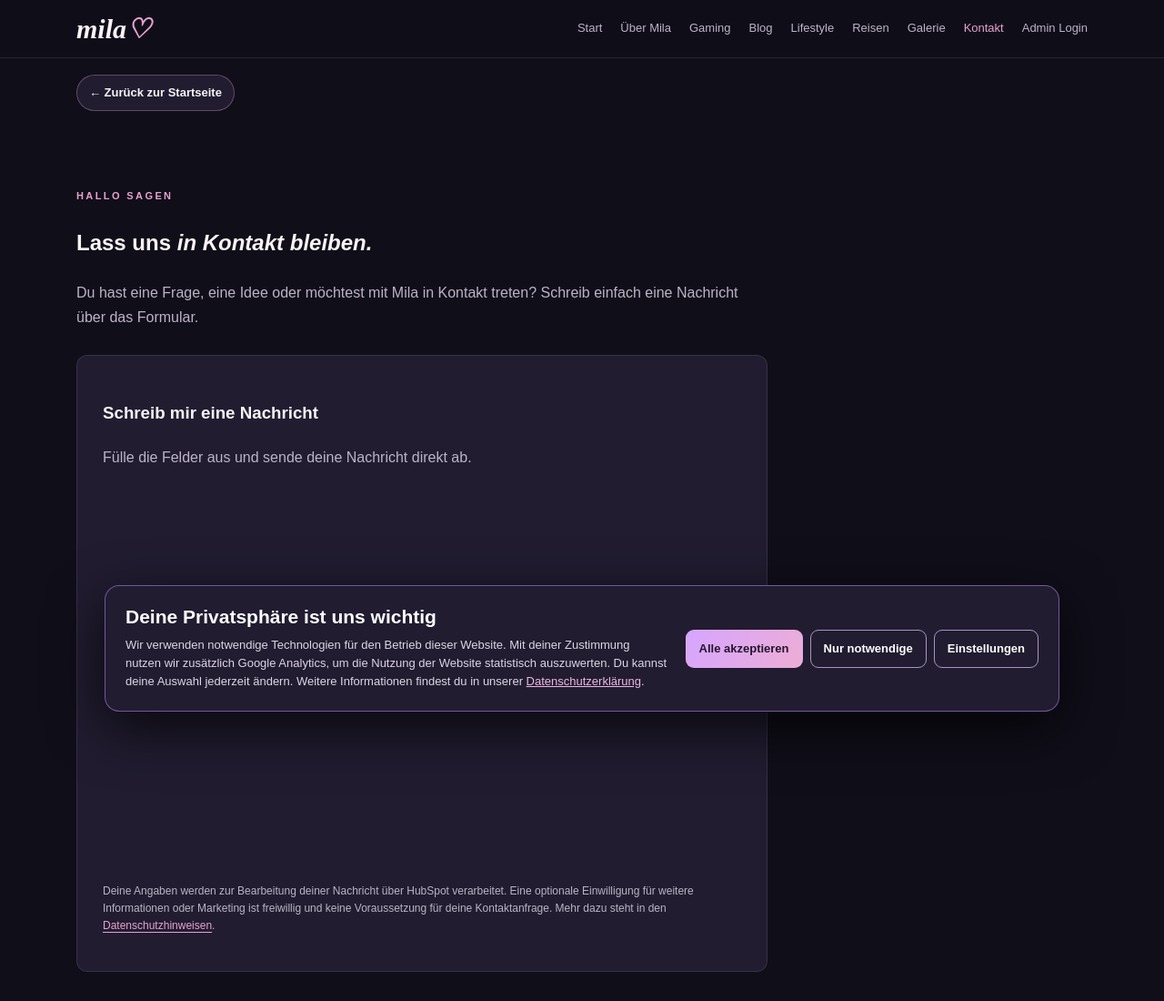
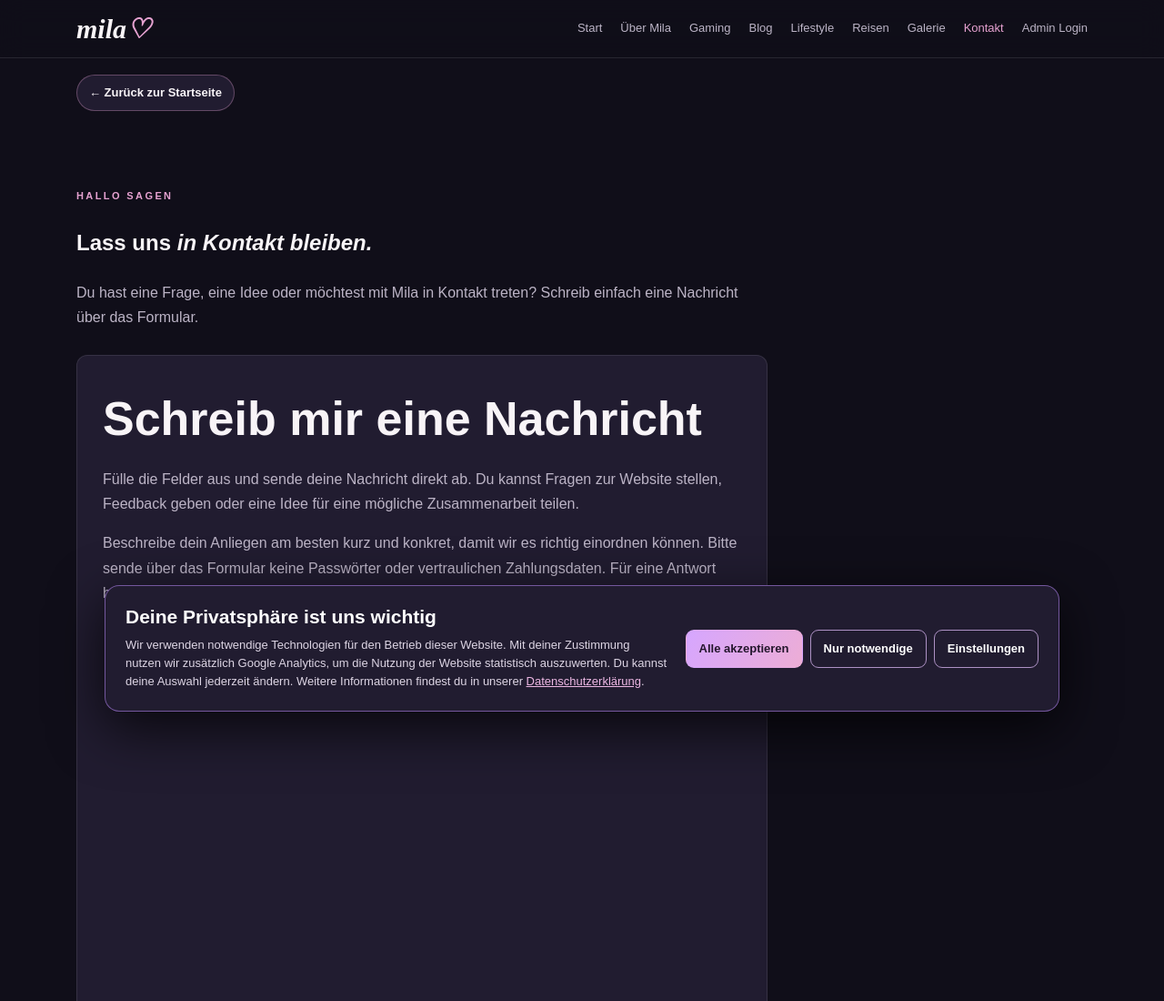
Before and after one commit to eGGad1991/eggad-digital-website, a plain HTML site: page site/kontakt/index.html in a window 1280 px wide. Shown: the top 1100 px of the page at 91% size. Drawn offline with Linux system fonts and the light colour scheme; a script that the page names is missing.

Commit message:
Öffentliche Seiten inhaltlich und strukturell verbessern

```diff
--- a/site/kontakt/index.html
+++ b/site/kontakt/index.html
@@ -26,8 +26,9 @@
 <p>Du hast eine Frage, eine Idee oder möchtest mit Mila in Kontakt treten? Schreib einfach eine Nachricht über das Formular.</p>
 </div>
 <div class="panel contact-card">
-<h3>Schreib mir eine Nachricht</h3>
-<p>Fülle die Felder aus und sende deine Nachricht direkt ab.</p>
+<h2>Schreib mir eine Nachricht</h2>
+<p>Fülle die Felder aus und sende deine Nachricht direkt ab. Du kannst Fragen zur Website stellen, Feedback geben oder eine Idee für eine mögliche Zusammenarbeit teilen.</p>
+<p>Beschreibe dein Anliegen am besten kurz und konkret, damit wir es richtig einordnen können. Bitte sende über das Formular keine Passwörter oder vertraulichen Zahlungsdaten. Für eine Antwort brauchen wir eine erreichbare E-Mail-Adresse.</p>
 <script defer="" src="https://js-eu1.hsforms.net/forms/embed/149632333.js"></script>
 <div class="hs-form-frame" data-form-id="12dbabcf-cb07-4733-90f7-de150151b4ac" data-portal-id="149632333" data-region="eu1"></div>
 <p class="contact-note">Deine Angaben werden zur Bearbeitung deiner Nachricht über HubSpot verarbeitet. Eine optionale Einwilligung für weitere Informationen oder Marketing ist freiwillig und keine Voraussetzung für deine Kontaktanfrage. Mehr dazu steht in den <a href="/datenschutz/">Datenschutzhinweisen</a>.</p>
```
